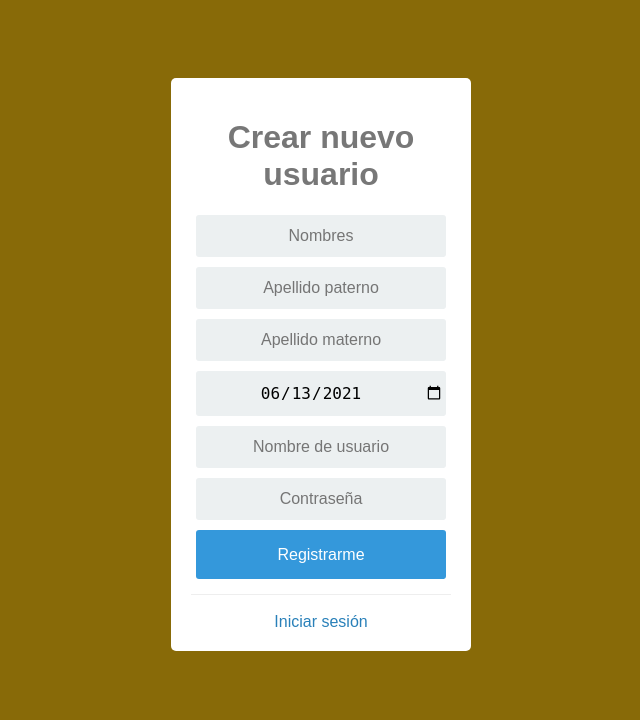
After one commit to jmollericon/supermarket-project-inf161, a PHP site: page /registrarme.php in a window 1280 px wide. The commit adds this page. Shown: the top 720 px of the page, without its empty margins (319-959 px from the left). Run offline with PHP 8.4, Linux system fonts and the light colour scheme.

Commit message:
:sparkles: modulo de usuario

```diff
--- a/empleado.php
+++ b/empleado.php
@@ -33,7 +33,7 @@
 
         <input type="submit" class="btn btn-primary">
         <link rel="stylesheet" href="https://maxcdn.bootstrapcdn.com/bootstrap/3.3.7/css/bootstrap.min.css" />
-		<a href="/proyecto161" class="btn btn-success">Volver</a>
+		<a href="/proyecto161-sup" class="btn btn-success">Volver</a>
 
 
         </form>
--- a/insertar.php
+++ b/insertar.php
@@ -22,8 +22,8 @@ $ID_SUCURSAL_PRODUCTO=$_POST['ID_SUCURSAL_PRODUCTO'];
 $sql="INSERT INTO producto (NOMBRE_PRODUCTO, FECHA_ELABORACION, FECHA_VENCIMIENTO, COMPRA_PRODUCTO, VENTA_PRODUCTO, CANTIDAD_PRODUCTO, DESCRIPCION_PRODUCTO, ID_TIPO_PRODUCTO, ID_SUCURSAL_PRODUCTO) VALUES ('$NOMBRE_PRODUCTO', '$FECHA_ELABORACION', '$FECHA_VENCIMIENTO', '$COMPRA_PRODUCTO', '$VENTA_PRODUCTO', '$CANTIDAD_PRODUCTO', '$DESCRIPCION_PRODUCTO', '$ID_TIPO_PRODUCTO', '$ID_SUCURSAL_PRODUCTO');";
 
 $query= mysqli_query($con, $sql);
-print_r($query);
-echo "$sql<br>";
+# print_r($query);
+# echo "$sql<br>";
 
 if($query){
     Header("Location: productos.php");
--- a/loguot.php
+++ b/logout.php
@@ -5,5 +5,5 @@
 
   session_destroy();
 
-  header('Location: /proyecto161');
+  header('Location: ./login.php');
 ?>
--- /dev/null
+++ b/registrarme.php
@@ -0,0 +1,124 @@
+<?php
+  session_start();
+  if (isset($_SESSION['ID_USUARIO'])) {
+    header('Location: ./');
+  }
+  require 'database.php';
+
+  if(isset($_POST['username']) && isset($_POST['password'])) {
+    $con = conectar();
+
+    $NOMBRES = $_POST['nombres'];
+    $PRIMER_APELLIDO = $_POST['paterno'];
+    $SEGUNDO_APELLIDO = $_POST['materno'];
+    $FECHA_NACIMENTO = $_POST['fecha_nacimiento'];
+    $ID_DEPARTAMENTO = 1;
+
+    $sql="INSERT INTO persona (NOMBRES, PRIMER_APELLIDO, SEGUNDO_APELLIDO, FECHA_NACIMENTO, ID_DEPARTAMENTO)
+          VALUES ('$NOMBRES', '$PRIMER_APELLIDO', '$SEGUNDO_APELLIDO', '$FECHA_NACIMENTO', '$ID_DEPARTAMENTO');";
+    $query= mysqli_query($con, $sql);
+    if($query) {
+      $message = "Usuario registrado exitosamente.";
+
+      $sql = "SELECT * FROM persona ORDER BY ID_PERSONA DESC LIMIT 1;";
+      $result = mysqli_query($con, $sql);
+
+      if($result->num_rows > 0) {
+        $data_usuario = [];
+        while($row = $result->fetch_assoc()) {
+          $data_usuario = $row;
+        }
+
+        $id_persona = $data_usuario['ID_PERSONA'];
+        $username = $_POST['username'];
+        $password = $_POST['password'];
+
+        $sql2 = "INSERT INTO usuario (NOMBRE_USUARIO, CONTRASEÑA_USUARIO, ID_PERSONA_USUARIO)
+                VALUES ('$username', '$password', '$id_persona');";
+        $query2 = mysqli_query($con, $sql2);
+
+        $sql3 = "SELECT * FROM usuario ORDER BY ID_USUARIO DESC LIMIT 1;";
+        $result2 = mysqli_query($con, $sql3);
+        if($result2->num_rows > 0) {
+          $data_usuario2 = [];
+          while($row = $result2->fetch_assoc()) {
+            $data_usuario2 = $row;
+          }
+          $id_usuario = $data_usuario2['ID_USUARIO'];
+          $id_rol = 3;
+
+          $sql3 = "INSERT INTO usuario_rol (ID_USUARIO, ID_ROL)
+                VALUES ('$id_usuario', '$id_rol');";
+          $query3 = mysqli_query($con, $sql3);
+          $message = 'Usuario registrado correctamente.';
+        }
+      } else {
+        $message = 'Datos incorrectos.';
+      }
+    } else {
+      $message = "Error al registrar";
+    }
+  }
+?>
+<!DOCTYPE html>
+<html>
+<head>
+	<meta charset="utf-8">
+	<title>Registrarme</title>
+<link href="https://fonts.googleapis.com/css2?family=Roboto&display=swap" rel="stylesheet">
+<link rel="stylesheet" href="assets/css/login.css">
+</head>
+<body>
+	<?php # require 'partial/header.php' ?>
+
+  <div class="login">
+    <div class="login-screen">
+      <div class="app-title">
+        <h1>Crear nuevo usuario</h1>
+      </div>
+      <?php if(!empty($message)): ?>
+        <div style="color: blue;">
+          <p> <?= $message ?></p>
+        </div>
+      <?php endif; ?>
+      <form action="" method="post">
+        <div class="login-form">
+          <div class="control-group">
+            <input type="text" class="login-field" value="" placeholder="Nombres" name="nombres" id="nombres" required>
+            <label class="login-field-icon fui-user" for="nombres"></label>
+          </div>
+
+          <div class="control-group">
+            <input type="text" class="login-field" value="" placeholder="Apellido paterno" name="paterno" id="paterno" required>
+            <label class="login-field-icon fui-user" for="paterno"></label>
+          </div>
+
+          <div class="control-group">
+            <input type="text" class="login-field" value="" placeholder="Apellido materno" name="materno" id="materno">
+            <label class="login-field-icon fui-user" for="materno"></label>
+          </div>
+
+          <div class="control-group">
+            <input type="date" class="login-field" value="<?= date('Y-m-d') ?>" name="fecha_nacimiento" id="fecha_nacimiento">
+            <label class="login-field-icon fui-user" for="fecha_nacimiento"></label>
+          </div>
+
+          <div class="control-group">
+            <input type="text" class="login-field" value="" placeholder="Nombre de usuario" name="username" id="username" minlength="4" required>
+            <label class="login-field-icon fui-user" for="username"></label>
+          </div>
+
+          <div class="control-group">
+            <input type="password" class="login-field" value="" placeholder="Contraseña" name="password" id="password" required>
+            <label class="login-field-icon fui-lock" for="password"></label>
+          </div>
+
+          <button type="submit" class="btn btn-primary btn-large btn-block">Registrarme</button>
+          <div class="division">&nbsp;</div>
+          <a href="./login.php" class="volver-inicio">Iniciar sesión</a>
+        </div>
+      </form>
+    </div>
+  </div>
+</body>
+</html>
```
Also changed, not shown: administracion.php (added, +13 -0 lines), assets/css/style.css (+45 -0 lines), index.php (+35 -10 lines), login.php (+46 -33 lines), assets/images/logout.png (added).
